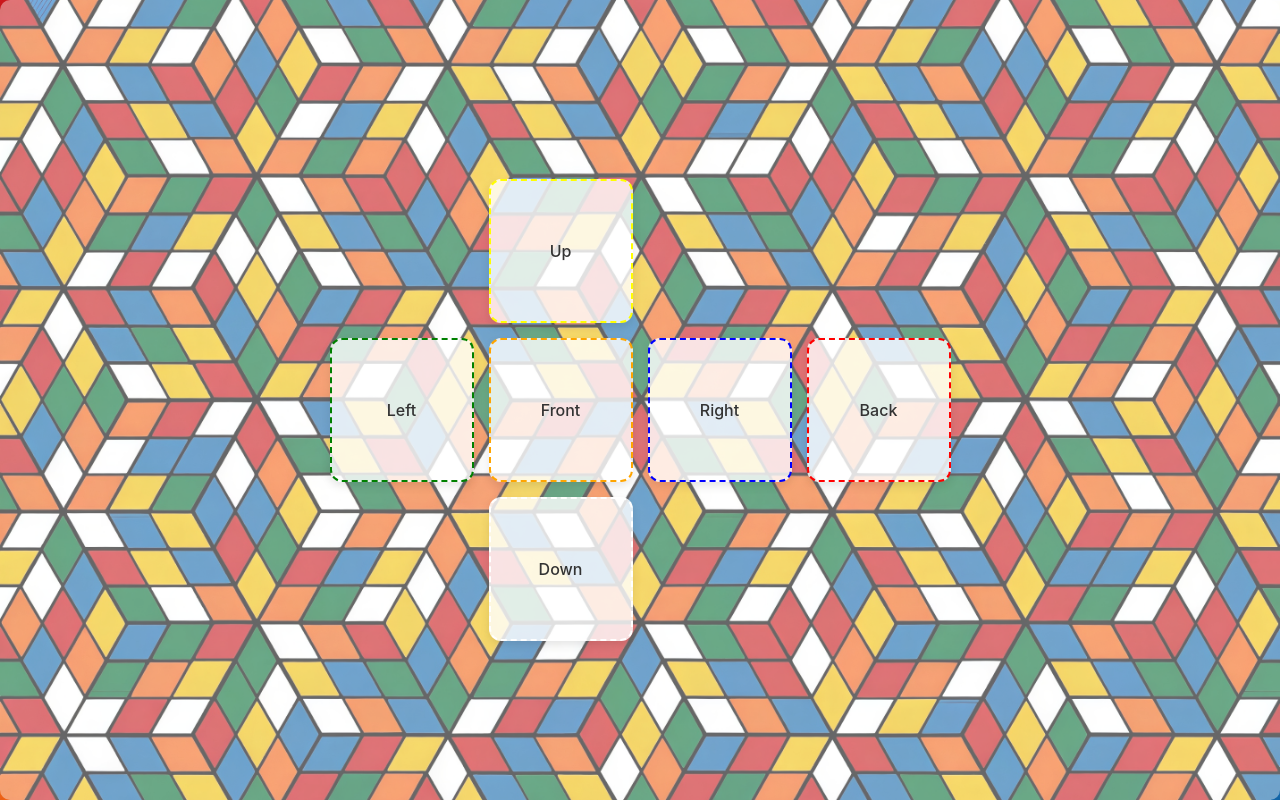
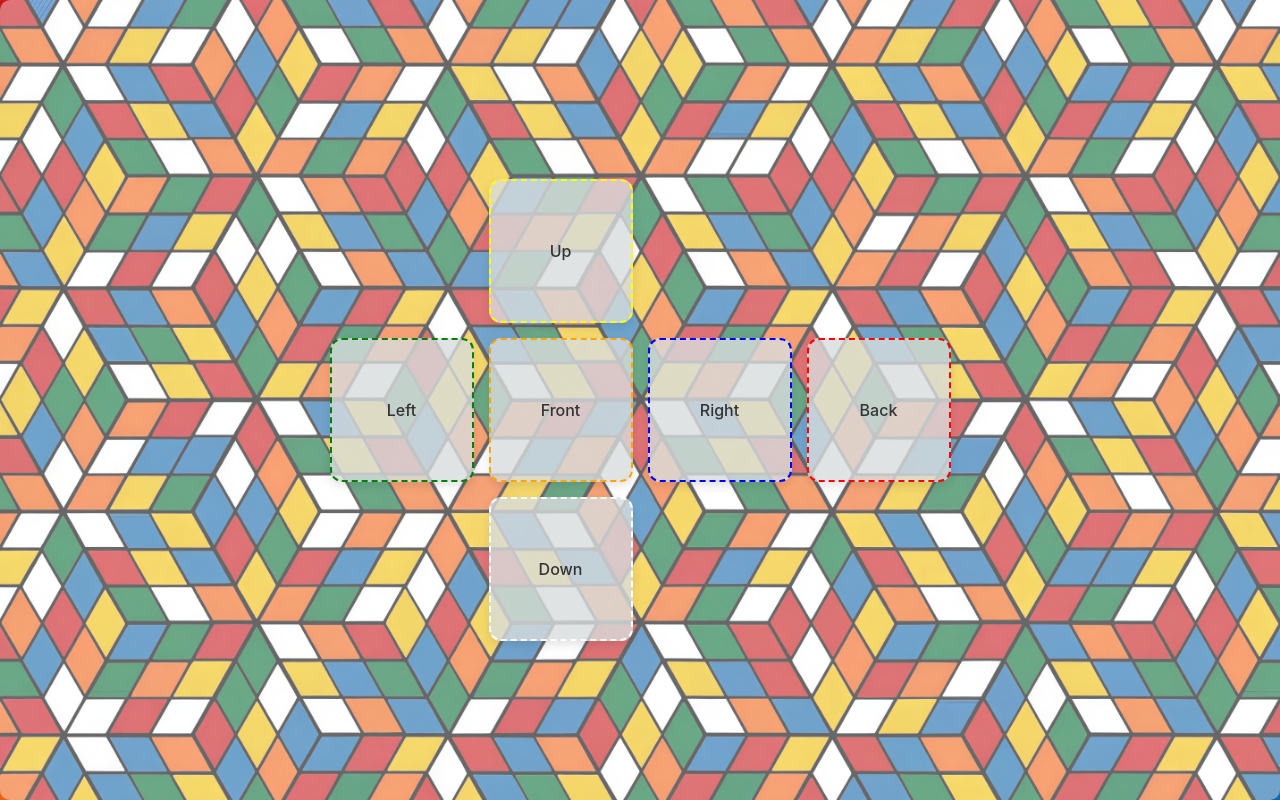
Before and after one commit to htqwjtch/ClickCube, a React (Create React App) app in the folder front/: page / in a window 1280 px wide. Built offline with nearby package versions, Linux system fonts and the light colour scheme.

Commit message:
front: upd: App.css

```diff
--- a/front/src/App.css
+++ b/front/src/App.css
@@ -137,7 +137,7 @@ html {
   text-align: center;
   cursor: pointer;
   transition: all 0.3s ease;
-  background-color: rgba(255, 255, 255, 0.8);
+  background-color: rgba(217, 221, 220, 0.8);
   /* Полупрозрачный фон */
   position: relative;
   padding: 20px;
@@ -176,29 +176,6 @@ html {
   border-radius: 5px;
   overflow: hidden;
 }
-
-/* .preview-container {
-  display: flex;
-  flex-wrap: wrap;
-  gap: 15px;
-  justify-content: center;
-  width: 100%;
-  max-width: 400px;
-  margin-top: 20px;
-  min-height: 120px;
-} */
-
-/* .image-preview {
-  position: absolute;
-  top: 0;
-  left: 0;
-  width: 100px;
-  height: 100px;
-  border-radius: 8px;
-  overflow: hidden;
-  box-shadow: 0 2px 5px rgba(0, 0, 0, 0.1);
-  transition: transform 0.2s;
-} */
 
 .image-preview {
   max-width: 150px;
```
